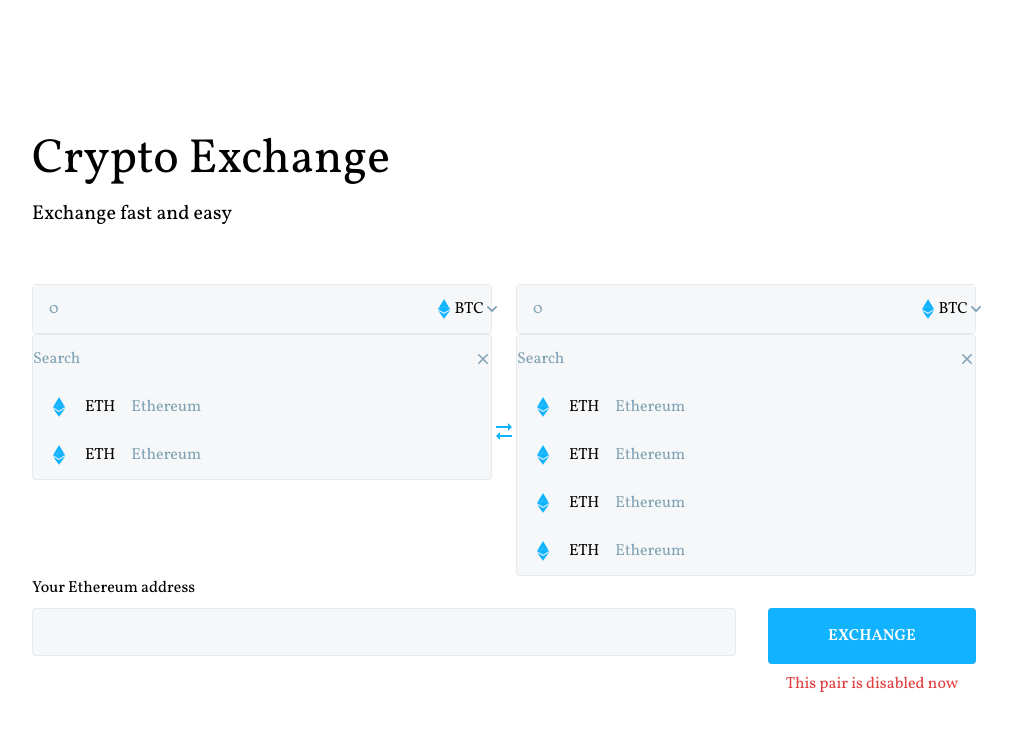
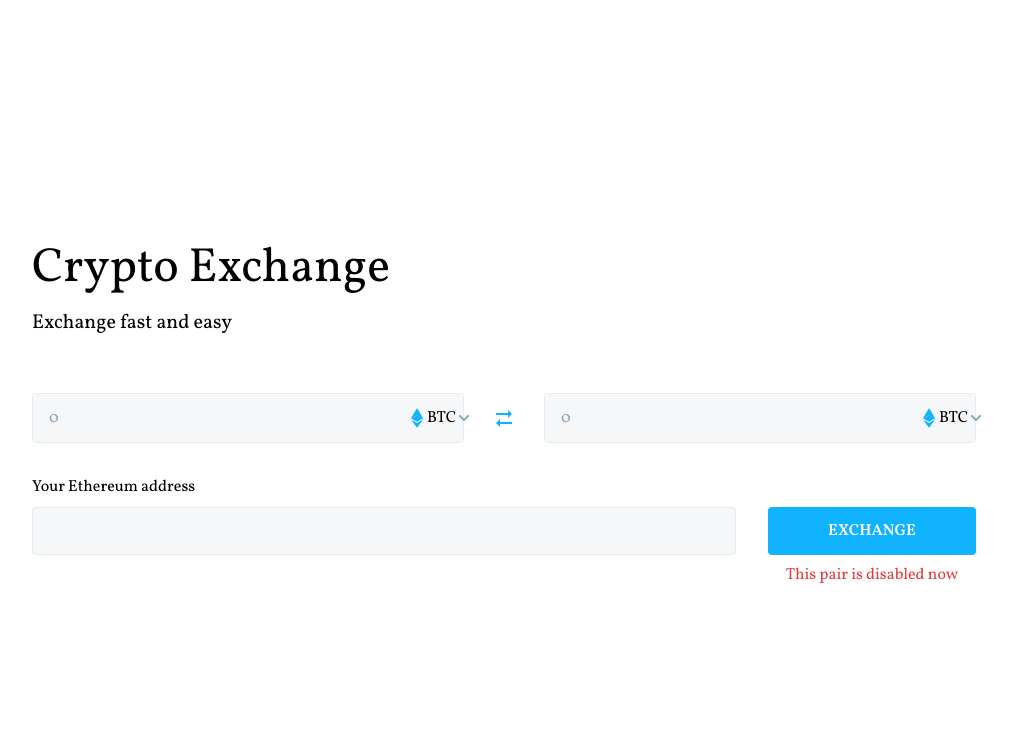
Before and after one commit to FLW7/Crypto-Exchange, a Vue app: page / in a window 1280 px wide. Shown: the top 730 px of the page, without its empty margins (136-1148 px from the left). Built offline with nearby package versions, Linux system fonts and the light colour scheme.

Commit message:
dropdown-list

```diff
--- a/src/App.vue
+++ b/src/App.vue
@@ -2,6 +2,7 @@
 
 <template>
   <main class="flex flex-col justify-center h-full">
+    <!-- <button @click="fetchCurrencies">получить</button> -->
     <div
       class="
         container
@@ -17,14 +18,75 @@
         <p class="text-xl">Exchange fast and easy</p>
       </div>
       <div class="inputs">
-        <exchangeInputs />
+        <div class="exchangeInputs flex items-start mb-8">
+          <div
+            v-if="dropOpen1 || dropOpen2"
+            @click="wrapperToggle"
+            class="fixed insert-0 w-full h-full top-0 left-0 z-10"
+          ></div>
+          <!-- ЛЕВЫЙ ИНПУТ -->
+          <div class="first-inp relative w-full">
+            <!-- ИНПУТ ОБМЕНА -->
+            <div
+              v-if="!dropOpen1"
+              class="
+                inp-btn
+                flex
+                items-center
+                bg-grey
+                rounded
+                border border-stroke-grey
+              "
+            >
+              <input
+                class="bg-grey h-12 px-4 w-full"
+                type="number"
+                placeholder="0"
+              />
+              <!-- BTN -->
+              <drop-btn @click="dropdownToggle" />
+            </div>
+            <!-- ИНПУТ ПОИСКА -->
+            <dropdown v-if="dropOpen1" :dropOpen1="dropOpen1" />
+          </div>
+          <img
+            class="flex self-start mt-3 mx-7 cursor-pointer"
+            src="./assets/swap.svg"
+            alt=""
+          />
+          <!-- ПРАВЫЙ ИНПУТ -->
+          <div class="second-inp relative w-full">
+            <!-- ИНПУТ ОБМЕНА -->
+            <div
+              v-if="!dropOpen2"
+              class="
+                inp-btn
+                flex
+                items-center
+                bg-grey
+                rounded
+                border border-stroke-grey
+              "
+            >
+              <input
+                class="bg-grey h-12 px-4 w-full"
+                type="number"
+                placeholder="0"
+              />
+              <!-- BTN -->
+              <drop-btn @click="dropdownToggle" />
+            </div>
+            <!-- ИНПУТ ПОИСКА -->
+            <dropdown v-if="dropOpen2" v-bind:dropOpen2="dropOpen2" />
+          </div>
+        </div>
         <div class="third-input flex flex-col">
           <label for="adress-input" class="mb-2">Your Ethereum address</label>
-          <div class="addres flex">
+          <div class="addres flex h-12">
             <input
               type="text"
               id="adress-input"
-              class="bg-grey rounded border border-stroke-grey h-12 px-4 w-full"
+              class="bg-grey rounded border border-stroke-grey px-4 w-full"
             />
             <div class="exchange-btn ml-8 flex flex-col items-center">
               <button
@@ -50,12 +112,44 @@
 </template>
 
 <script>
-import exchangeInputs from "./components/exchange-inputs.vue";
+import dropdown from "./components/dropdown.vue";
+import dropBtn from "./components/drop-btn.vue";
+// import axios from "axios";
 
 export default {
   name: "app",
+  data() {
+    return {
+      dropOpen1: false,
+      dropOpen2: false,
+    };
+  },
   components: {
-    exchangeInputs,
+    dropdown,
+    dropBtn,
+  },
+  methods: {
+    dropdownToggle(e) {
+      if (e.target.closest(".first-inp")) {
+        this.dropOpen1 = !this.dropOpen1;
+      }
+      if (e.target.closest(".second-inp")) {
+        this.dropOpen2 = !this.dropOpen2;
+      }
+    },
+    wrapperToggle() {
+      (this.dropOpen1 = false), (this.dropOpen2 = false);
+    },
+    // async fetchCurrencies() {
+    //   try {
+    //     const response = await axios.get(
+    //       "https://api.changenow.io/v1/currencies?active=true"
+    //     );
+    //     console.log(response);
+    //   } catch (e) {
+    //     alert("ошибка");
+    //   }
+    // },
   },
 };
 </script>
@@ -86,33 +180,4 @@
     color: #80a2b6 !important;
   }
 }
-
-.dropdown__list {
-  li {
-    display: flex;
-    align-items: center;
-    gap: 1rem;
-    height: 48px;
-    padding: 0 1rem;
-    cursor: pointer;
-    font-size: 16px;
-    line-height: 23px;
-    font-weight: 400;
-
-    p {
-      cursor: pointer;
-    }
-    img {
-      cursor: pointer;
-    }
-    span {
-      display: block;
-      cursor: pointer;
-      color: #80a2b6;
-    }
-    &:hover {
-      background-color: #eaf1f7;
-    }
-  }
-}
 </style>
--- /dev/null
+++ b/src/components/drop-btn.vue
@@ -0,0 +1,10 @@
+<template>
+  <div class="drop-btn bg-grey flex items-center h-12 cursor-pointer pr-2.5">
+    <span class="block h-8 border-l border-stroke-grey mr-8"></span>
+    <div class="drop-btn__content flex items-center w-max cursor-pointer">
+      <img src="../assets/eth.svg" class="mr-3.5 cursor-pointer" />
+      <p class="mr-7 cursor-pointer">BTC</p>
+      <img src="../assets/arrow-down.svg" class="cursor-pointer" />
+    </div>
+  </div>
+</template>
--- /dev/null
+++ b/src/components/dropdown.vue
@@ -0,0 +1,84 @@
+<template>
+  <div
+    class="
+      dropdown
+      w-full
+      absolute
+      bg-grey
+      rounded
+      border border-stroke-grey
+      z-20
+    "
+  >
+    <div class="dropdown__input flex items-center pl-4">
+      <input
+        class="search bg-grey h-12 w-full"
+        type="text"
+        placeholder="Search"
+      />
+      <img src="../assets/close.svg" class="cursor-pointer mr-4" />
+    </div>
+    <div
+      class="
+        dropdown__list
+        border-t border-stroke-grey
+        overflow-y-scroll
+        max-h-44
+      "
+    >
+      <ul>
+        <li @click="dropClose">
+          <img src="../assets/eth.svg" />
+          <p>ETH</p>
+          <span>Ethereum</span>
+        </li>
+      </ul>
+    </div>
+  </div>
+</template>
+
+<script>
+export default {
+  methods: {
+    dropClose(e) {
+      if (e.target.closest(".first-inp")) {
+        this.$root.$data.dropOpen1 = false;
+      }
+      if (e.target.closest(".second-inp")) {
+        this.$root.$data.dropOpen2 = false;
+      }
+    },
+  },
+};
+</script>
+
+<style lang="scss" scoped>
+.dropdown__list {
+  li {
+    display: flex;
+    align-items: center;
+    gap: 1rem;
+    height: 48px;
+    padding: 0 1rem;
+    cursor: pointer;
+    font-size: 16px;
+    line-height: 23px;
+    font-weight: 400;
+
+    p {
+      cursor: pointer;
+    }
+    img {
+      cursor: pointer;
+    }
+    span {
+      display: block;
+      cursor: pointer;
+      color: #80a2b6;
+    }
+    &:hover {
+      background-color: #eaf1f7;
+    }
+  }
+}
+</style>
--- a/src/components/exchange-inputs.vue
+++ /dev/null
@@ -1,154 +0,0 @@
-<template>
-  <div class="exchangeInputs flex items-start mb-8">
-    <!-- ЛЕВЫЙ ИНПУТ -->
-    <div class="first-inp relative w-full">
-      <!-- ИНПУТ ОБМЕНА -->
-      <div
-        class="
-          inp-btn
-          flex
-          items-center
-          bg-grey
-          rounded
-          border border-stroke-grey
-        "
-      >
-        <input class="bg-grey h-12 px-4 w-full" type="number" placeholder="0" />
-        <div
-          class="drop-btn bg-grey flex items-center h-12 cursor-pointer pr-2.5"
-        >
-          <span class="block h-8 border-l border-stroke-grey mr-8"></span>
-          <div class="drop-btn__content flex items-center w-max cursor-pointer">
-            <img src="../assets/eth.svg" class="mr-3.5 cursor-pointer" />
-            <p class="mr-7 cursor-pointer">BTC</p>
-            <img src="../assets/arrow-down.svg" class="cursor-pointer" />
-          </div>
-        </div>
-      </div>
-      <!-- ИНПУТ ПОИСКА -->
-      <div
-        class="
-          dropdown
-          w-full
-          absolute
-          bg-grey
-          rounded
-          border border-stroke-grey
-          hidden
-        "
-      >
-        <div class="dropdown__input flex items-center pl-4">
-          <input
-            class="search bg-grey h-12 w-full"
-            type="text"
-            placeholder="Search"
-          />
-          <img src="../assets/close.svg" class="cursor-pointer mr-4" />
-        </div>
-        <div class="dropdown__list border-t border-stroke-grey">
-          <ul>
-            <li>
-              <img src="../assets/eth.svg" />
-              <p>ETH</p>
-              <span>Ethereum</span>
-            </li>
-            <li>
-              <img src="../assets/eth.svg" />
-              <p>ETH</p>
-              <span>Ethereum</span>
-            </li>
-          </ul>
-        </div>
-      </div>
-    </div>
-    <img
-      class="flex self-start mt-3 mx-7 cursor-pointer"
-      src="../assets/swap.svg"
-      alt=""
-    />
-    <!-- ПРАВЫЙ ИНПУТ -->
-    <div class="second-inp relative w-full">
-      <!-- ИНПУТ ОБМЕНА -->
-      <div
-        class="
-          inp-btn
-          flex
-          items-center
-          bg-grey
-          rounded
-          border border-stroke-grey
-        "
-      >
-        <input class="bg-grey h-12 px-4 w-full" type="number" placeholder="0" />
-        <div
-          class="drop-btn bg-grey flex items-center h-12 cursor-pointer pr-2.5"
-        >
-          <span class="block h-8 border-l border-stroke-grey mr-8"></span>
-          <div class="drop-btn__content flex w-max cursor-pointer">
-            <img src="../assets/eth.svg" class="mr-3.5 cursor-pointer" />
-            <p class="mr-7 cursor-pointer">BTC</p>
-            <img src="../assets/arrow-down.svg" class="cursor-pointer" />
-          </div>
-        </div>
-      </div>
-      <!-- ИНПУТ ПОИСКА -->
-      <div
-        class="
-          dropdown
-          w-full
-          absolute
-          bg-grey
-          rounded
-          border border-stroke-grey
-          hidden
-        "
-      >
-        <div class="dropdown__input flex items-center pl-4">
-          <input
-            class="search bg-grey h-12 w-full"
-            type="text"
-            placeholder="Search"
-          />
-          <img src="../assets/close.svg" class="cursor-pointer mr-4" />
-        </div>
-        <div
-          class="
-            dropdown__list
-            border-t border-stroke-grey
-            max-h-36
-            overflow-y-scroll
-          "
-        >
-          <ul>
-            <li>
-              <img src="../assets/eth.svg" />
-              <p>ETH</p>
-              <span>Ethereum</span>
-            </li>
-            <li>
-              <img src="../assets/eth.svg" />
-              <p>ETH</p>
-              <span>Ethereum</span>
-            </li>
-            <li>
-              <img src="../assets/eth.svg" />
-              <p>ETH</p>
-              <span>Ethereum</span>
-            </li>
-            <li>
-              <img src="../assets/eth.svg" />
-              <p>ETH</p>
-              <span>Ethereum</span>
-            </li>
-          </ul>
-        </div>
-      </div>
-    </div>
-  </div>
-</template>
-
-<script>
-export default {
-  name: "exchange-inputs",
-};
-</script>
```
